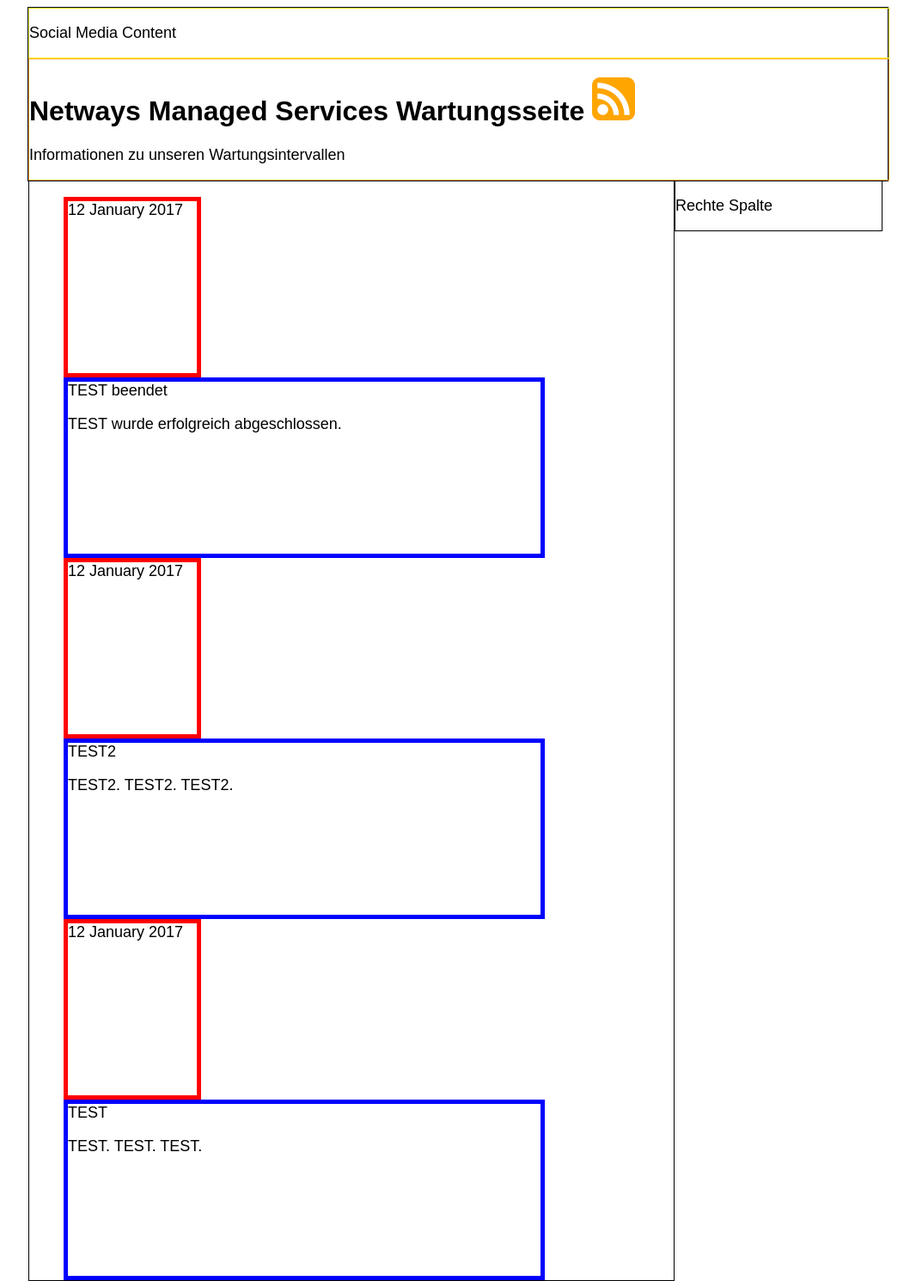
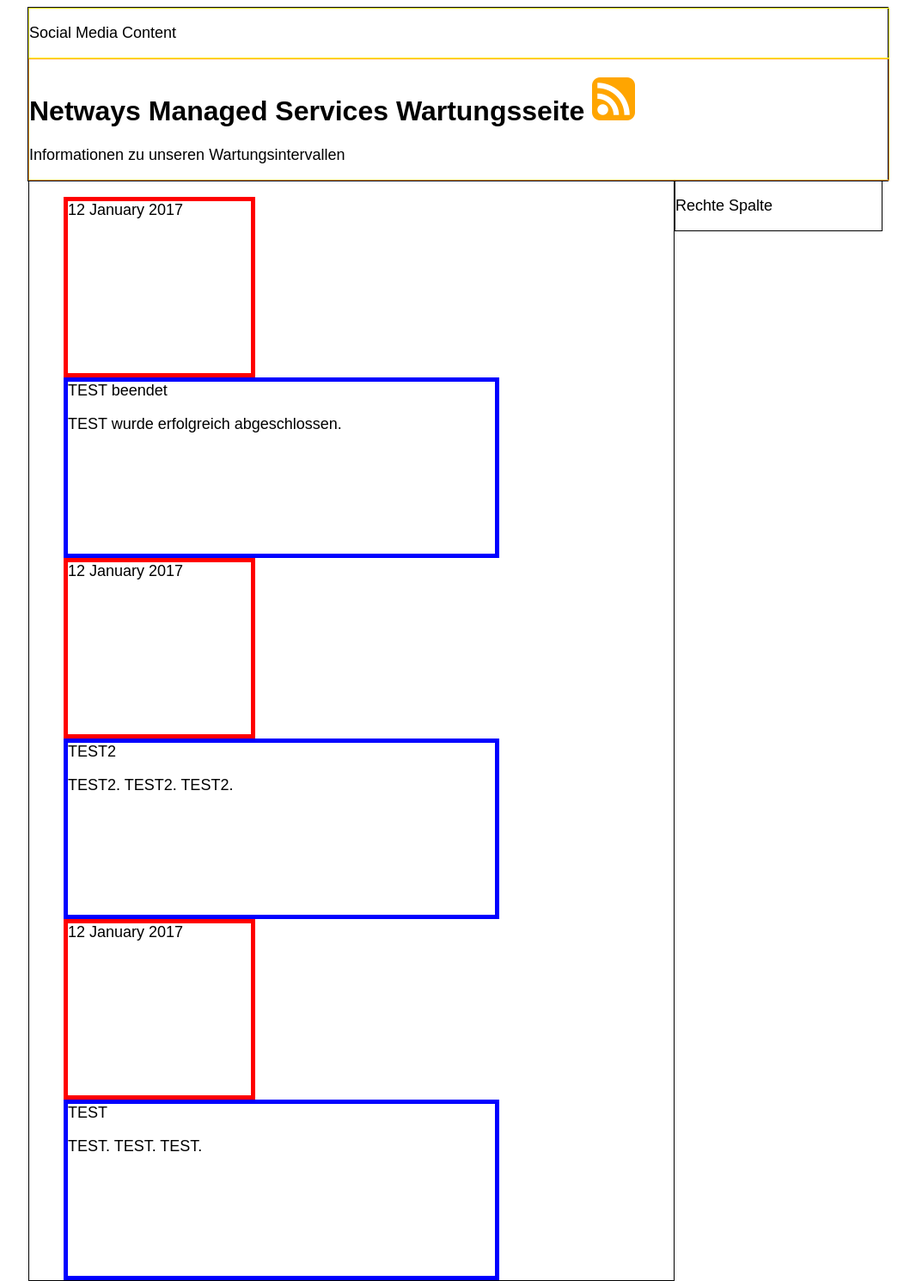
Before and after one commit to Storagegirl/storagegirl.github.io, a Jekyll site: the page built from index.html, in a window 1280 px wide. Shown: the whole page at 86% size, without its empty margins (107-1173 px from the left). Built offline with Jekyll 4.4.1, drawn with Linux system fonts in a browser that asks for light colours.

Commit message:
Update main.css

```diff
--- a/css/main.css
+++ b/css/main.css
@@ -43,7 +43,7 @@
 .boxdate {
     float: left;
     margin: auto;
-    width: 150px;
+    width: 30%;
     height: 200px;
     border: 5px solid red;
 }
@@ -51,13 +51,7 @@
 .boxtitlecontent {
     float: left;
     margin: auto;
-    width: 550px;
+    width: 70%;
     height: 200px;
     border: 5px solid blue;
 }
-
-.boxright {
-    margin: auto;
-    width: 250;
-    border: 5px solid gray;
-}
```
